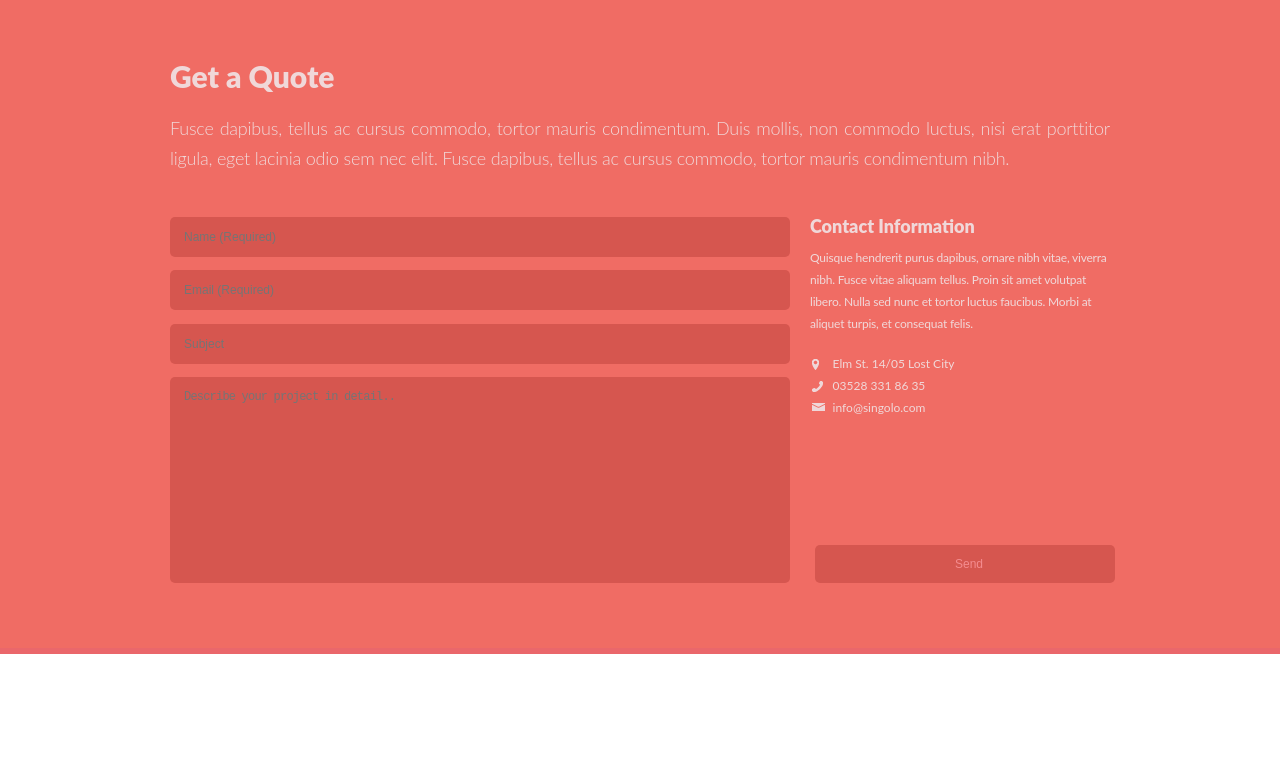
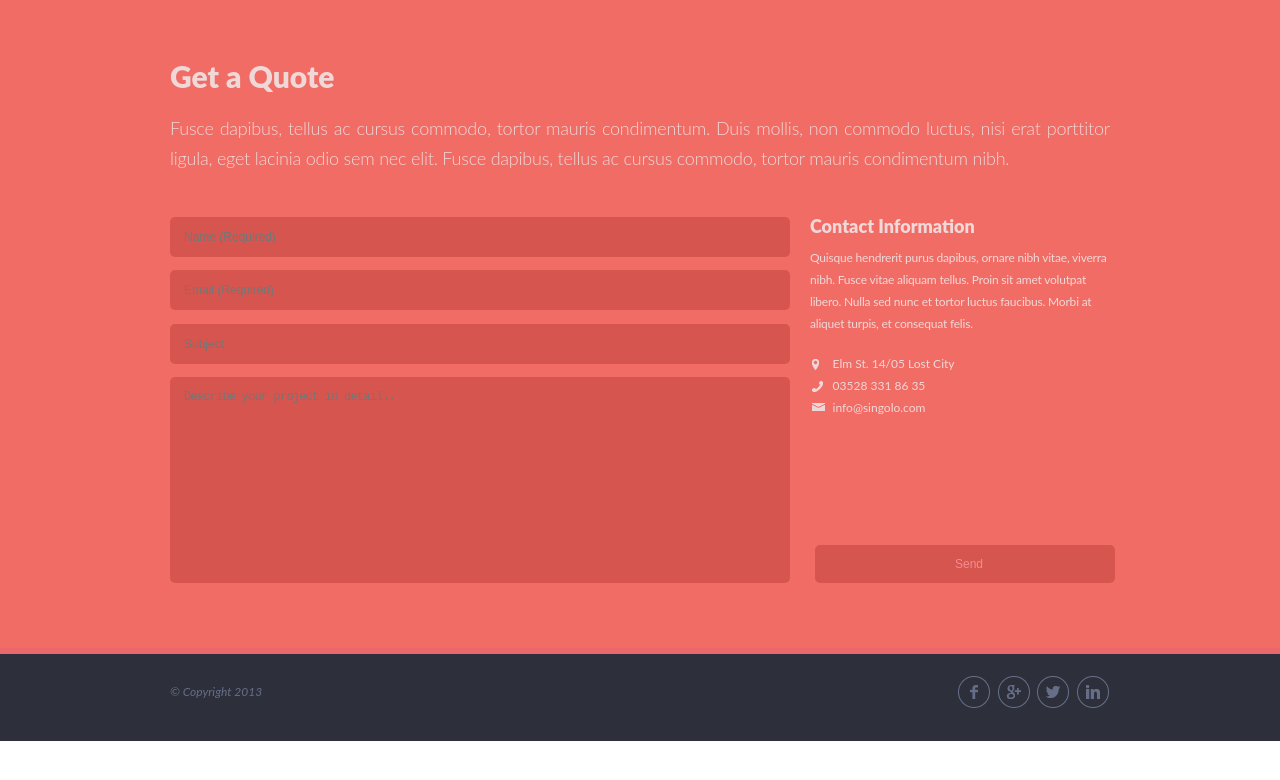
Before and after one commit to thelionblack/singolo-test, a plain HTML site: page singolo3.html in a window 1280 px wide. Drawn offline with Linux system fonts and the light colour scheme.

Commit message:
feat: add footer

```diff
--- a/singolo3.css
+++ b/singolo3.css
@@ -137,3 +137,34 @@ body {
                 top: 6px;
                 left: 2px;
             }
+
+    .footer {
+        background-color: #2d303a;
+    }
+
+    .footer__inner {
+        padding: 30px 0;
+    }
+
+    .footer__inner::after {
+        display: block;
+        content: "";
+        clear: both;
+    }
+
+        .footer__copyright {
+            font-size: 1.2rem;
+            font-weight: 400;
+            color: #666d89;
+            float: left;
+        }
+
+        .footer__icons {
+            margin-top: -9px;
+            float: right;
+        }
+
+            .footer__icons li{
+                margin-left: 3px;
+                display: inline-block;
+            }
--- a/singolo3.html
+++ b/singolo3.html
@@ -51,5 +51,34 @@
             </div>
         </section>
     </main>
+    <footer class="footer">
+        <div class="wrapper">
+            <div class="footer__inner">
+                <address class="footer__copyright">© Copyright 2013</address>
+                <ul class="footer__icons">
+                    <li>
+                        <a href="">
+                            <img src="./assets/img/facebook_footer.png" alt="facebook">
+                        </a>
+                    </li>
+                    <li>
+                        <a href="">
+                            <img src="./assets/img/google_footer.png" alt="google+">
+                        </a>
+                    </li>
+                    <li>
+                        <a href="">
+                            <img src="./assets/img/twitter_footer.png" alt="twitter">
+                        </a>
+                    </li>
+                    <li>
+                        <a href="">
+                            <img src="./assets/img/linked__footer.png" alt="linked">
+                        </a>
+                    </li>
+                </ul>
+            </div>
+        </div>
+    </footer>
 </body>
 </html>
```
Also changed, not shown: assets/img/linked__footer.png (renamed from assets/img/twitter__footer.png).
